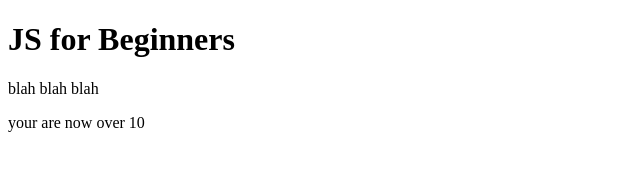
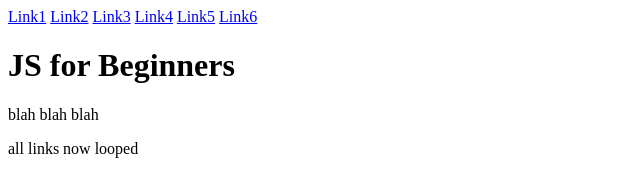
Before and after one commit to musavy/JavaScrpt, a plain HTML site: page index.html in a window 1280 px wide. Shown: the whole page, without its empty margins (0-640 px from the left). Drawn offline with Linux system fonts and the light colour scheme.

Commit message:
for loops

```diff
--- a/index.html
+++ b/index.html
@@ -7,6 +7,13 @@
     <title>Document</title>
 </head>
 <body>
+
+    <a href="#">Link1</a>
+    <a href="#">Link2</a>
+    <a href="#">Link3</a>
+    <a href="#">Link4</a>
+    <a href="#">Link5</a>
+    <a href="#">Link6</a>
 
 <h1>JS for Beginners</h1>
 <div id='content'>
--- a/javaScript.js
+++ b/javaScript.js
@@ -1,7 +1,7 @@
-let age = 5;
-while (age < 10) {
-  console.log("your age is less then 10");
-  age++;
+let links = document.getElementsByTagName("a");
+
+for (i = 0; i <= links.length; i++) {
+  console.log("This is link number" + i);
 }
 
-document.write("your are now over 10");
+document.write("all links now looped");
```
